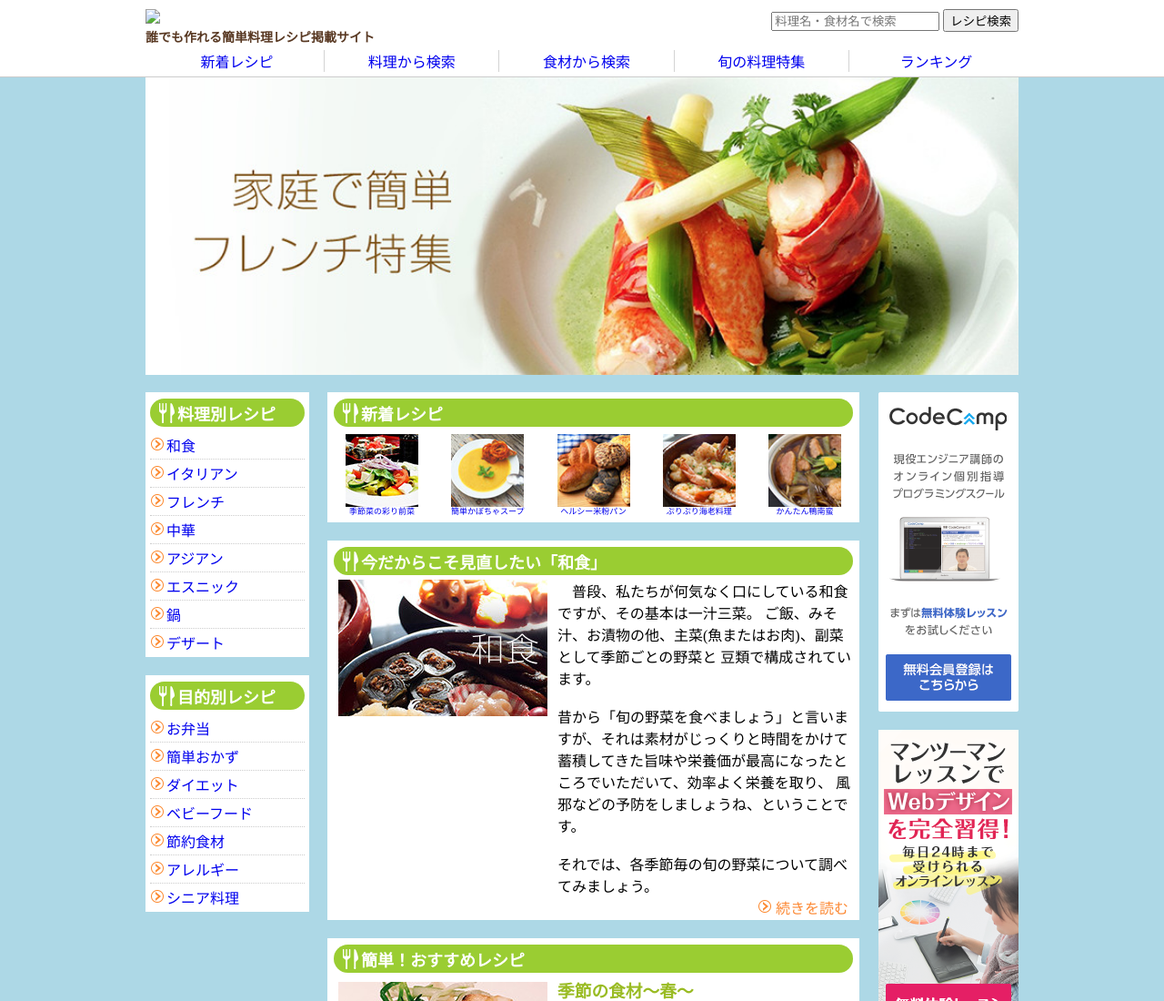
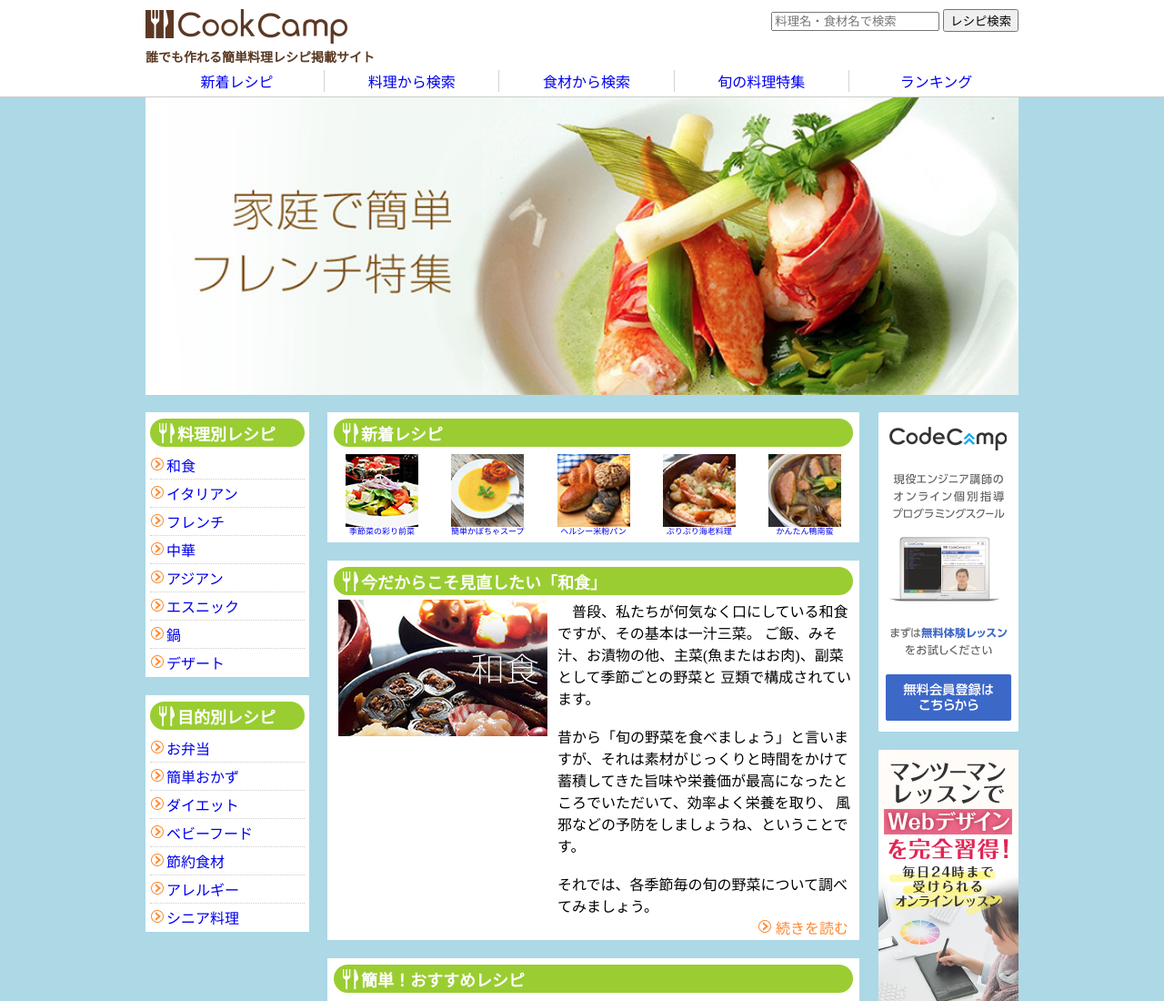
Before and after one commit to keisuke444/html, a plain HTML site: page index.html in a window 1280 px wide. Shown: the top 1100 px of the page at 91% size. Drawn offline with Linux system fonts and the light colour scheme; files whose address does not match are found by name.

Commit message:
Update index.html

```diff
--- a/index.html
+++ b/index.html
@@ -12,7 +12,7 @@
         <div>
             <div class="clearfix">
                 <a class="link_img">
-                <img src="./image/structure/logo.png">
+                <img src="images/structure/logo.png">
                 <h1>誰でも作れる簡単料理レシピ掲載サイト</h1>
             </a>
                 <form action="#">
```
